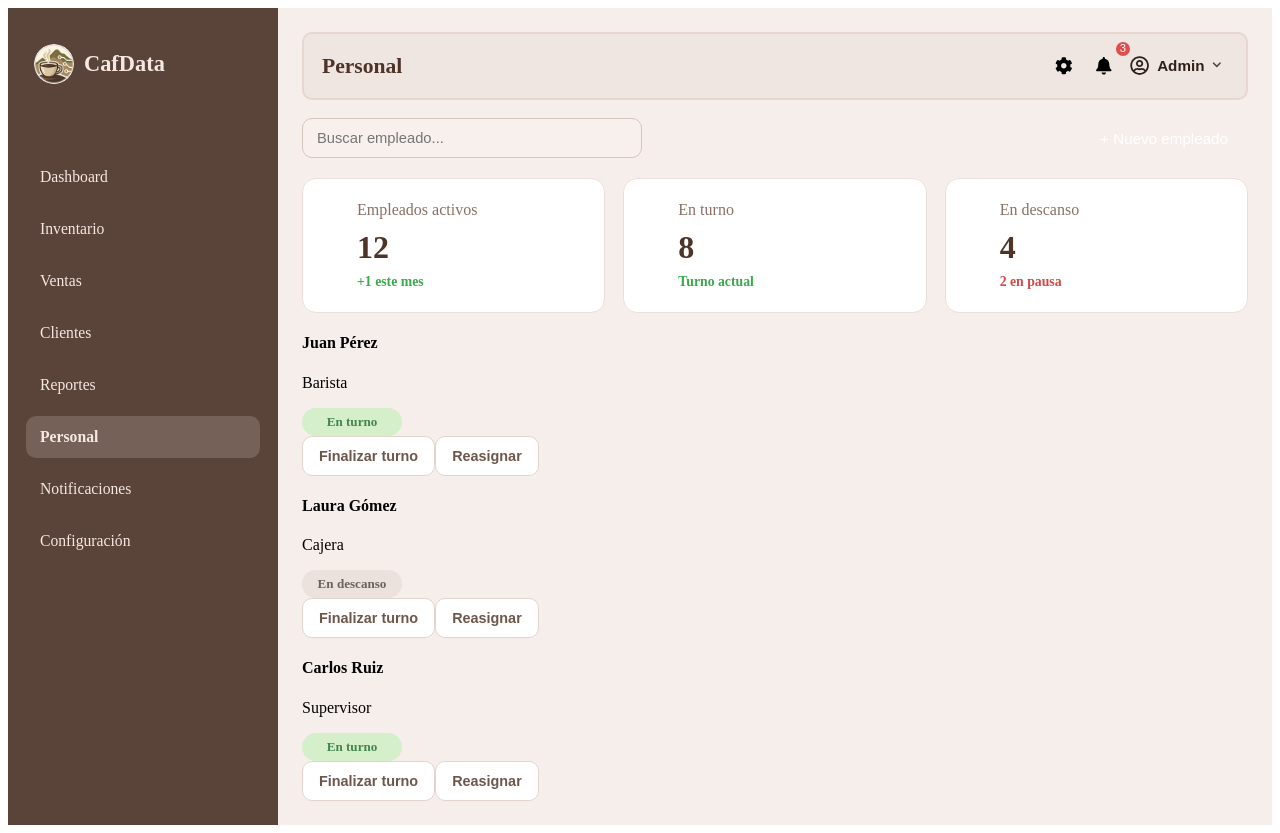
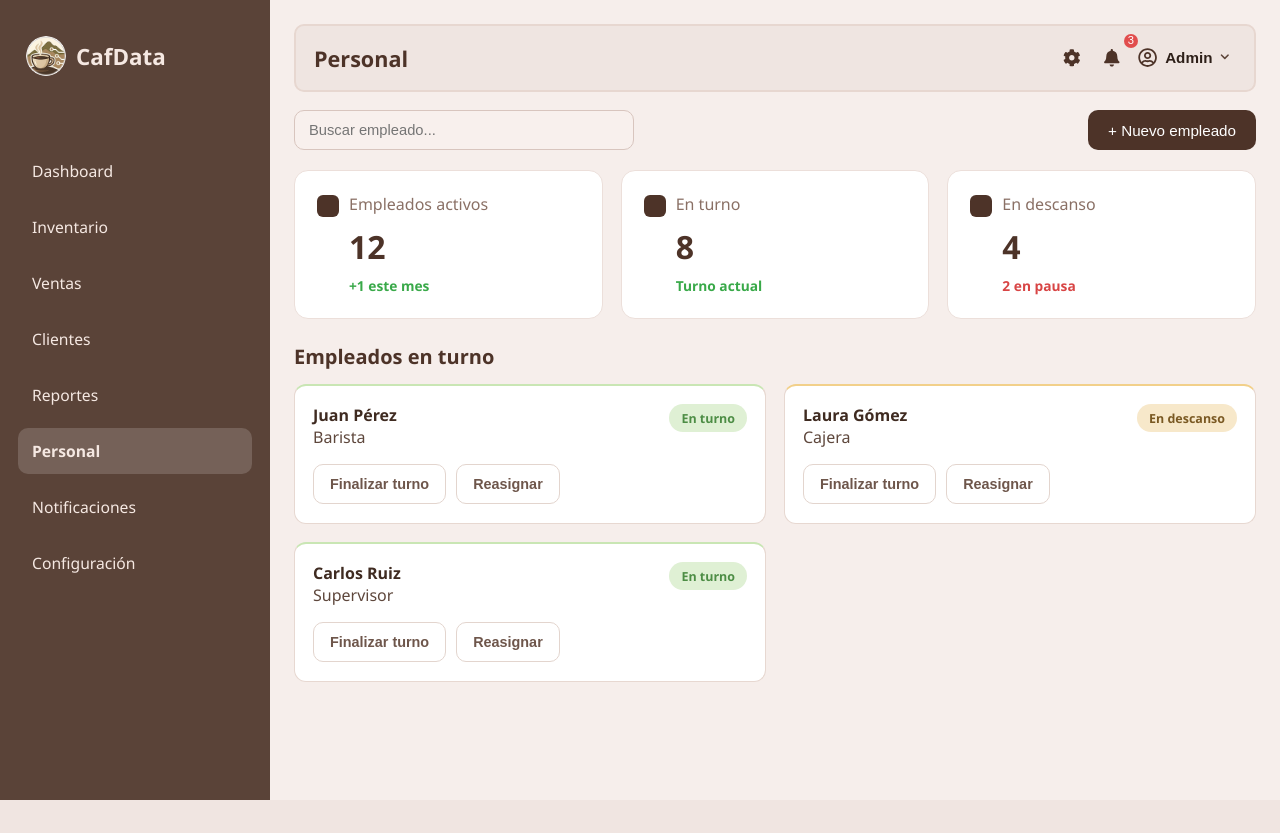
Before and after one commit to anderson-sanch/Caf_Data, a React (Vite) app in the folder frontend/: page /personal in a window 1280 px wide. After the commit the page ends 800 px from the top, so only its background shows below. Built offline with nearby package versions, Linux system fonts and the light colour scheme.

Commit message:
terminacion y modificaciones de los modulos

```diff
--- a/frontend/src/pages/PersonalPage.jsx
+++ b/frontend/src/pages/PersonalPage.jsx
@@ -5,21 +5,9 @@ function PersonalPage() {
   const [search, setSearch] = useState("");
 
   const empleados = [
-    {
-      nombre: "Juan Pérez",
-      rol: "Barista",
-      estado: "En turno",
-    },
-    {
-      nombre: "Laura Gómez",
-      rol: "Cajera",
-      estado: "En descanso",
-    },
-    {
-      nombre: "Carlos Ruiz",
-      rol: "Supervisor",
-      estado: "En turno",
-    },
+    { nombre: "Juan Pérez", rol: "Barista", estado: "En turno" },
+    { nombre: "Laura Gómez", rol: "Cajera", estado: "En descanso" },
+    { nombre: "Carlos Ruiz", rol: "Supervisor", estado: "En turno" },
   ];
 
   const filteredEmpleados = useMemo(() => {
@@ -76,26 +64,38 @@ function PersonalPage() {
         </article>
       </section>
 
-      <section className="staff-grid">
-        {filteredEmpleados.map((item) => (
-          <article className="staff-card" key={item.nombre}>
-            <div className="staff-header">
-              <div className="staff-avatar" />
+      <section className="shift-section">
+        <h3>Empleados en turno</h3>
+
+        <div className="shift-grid">
+          {filteredEmpleados.map((item) => {
+            const isDescanso = item.estado === "En descanso";
+
+            return (
+              <article
+                className={`shift-card ${
+                  isDescanso ? "shift-card-warning" : "shift-card-open"
+                }`}
+                key={item.nombre}
+              >
+                <div className="shift-top">
+                  <div className="shift-user">
                     <div>
-                <h4>{item.nombre}</h4>
-                <p>{item.rol}</p>
+                      <strong>{item.nombre}</strong>
+                      <span>{item.rol}</span>
                     </div>
                   </div>
 
                   <span
-              className={`status ${
-                item.estado === "En descanso" ? "soldout" : "completed"
+                    className={`shift-status ${
+                      isDescanso ? "warning" : "success"
                     }`}
                   >
                     {item.estado}
                   </span>
+                </div>
 
-            <div className="staff-actions">
+                <div className="shift-bottom">
                   <button type="button" className="toolbar-chip">
                     Finalizar turno
                   </button>
@@ -105,7 +105,9 @@ function PersonalPage() {
                   </button>
                 </div>
               </article>
-        ))}
+            );
+          })}
+        </div>
       </section>
     </Layout>
   );
--- a/frontend/src/router/AppRoutes.jsx
+++ b/frontend/src/router/AppRoutes.jsx
@@ -20,7 +20,7 @@ function AppRoutes() {
       <Route path="/ventas" element={<VentasPage />} />
       <Route path="/reportes" element={<ReportesPage />} />
       <Route path="/personal" element={<PersonalPage />} />
-      <Route path="/ventnotificaciones" element={<NotificacionesPage />} />
+      <Route path="/notificaciones" element={<NotificacionesPage />} />
       <Route path="/configuracion" element={<ConfiguracionPage />} />
     </Routes>
   );
--- a/frontend/src/styles.css
+++ b/frontend/src/styles.css
@@ -1,4 +1,8 @@
 :root {
+  --bg: #f0e5e1;
+  --coffee: #4d3328;
+  --coffee-dark: #3f2a20;
+  --text: #281d18;
   --coffee-900: #2f1e17;
   --coffee-700: #6f4330;
   --coffee-500: #b97b4d;
@@ -7,6 +11,13 @@
   --glass: rgba(255, 255, 255, 0.12);
   --glass-border: rgba(255, 255, 255, 0.22);
   --overlay-dark: rgba(0, 0, 0, 0.45);
+}
+
+body {
+  margin: 0;
+  font-family: "Segoe UI", Tahoma, Geneva, Verdana, sans-serif;
+  background: var(--bg);
+  color: var(--text);
 }
 
 * {
@@ -852,6 +863,7 @@
 .shift-top {
   display: flex;
   justify-content: space-between;
+  align-items: flex-start;
   gap: 8px;
 }
 
@@ -870,13 +882,7 @@
 .shift-user strong {
   display: block;
   font-size: 1rem;
-  min-height: 140px;
   color: #3f2b21;
-}
-
-.shift-user span {
-  font-size: 0.82rem;
-  color: #8a7065;
 }
 
 .shift-status {
@@ -900,10 +906,10 @@
 }
 
 .shift-bottom {
-  margin-top: 12px;
+  margin-top: 16px;
   display: flex;
-  justify-content: space-between;
-  align-items: center;
+  gap: 10px;
+  flex-wrap: wrap;
 }
 
 .shift-bottom div {
```
Lines whose indentation alone changed are shown as unchanged.
